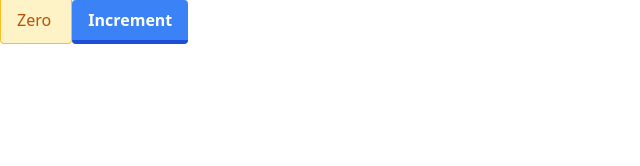
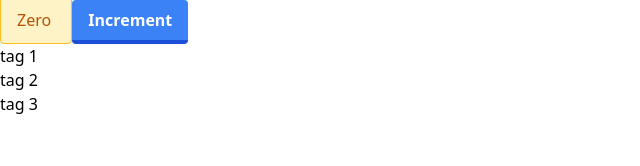
Before and after one commit to alaugustin/React_Crash_Course, a React (Create React App) app in the folder counter-app/: page / in a window 1280 px wide. Shown: the top 166 px of the page, without its empty margins (0-640 px from the left). Built offline with nearby package versions, Linux system fonts and the light colour scheme.

Commit message:
rendering lists

```diff
--- a/counter-app/src/components/counter.jsx
+++ b/counter-app/src/components/counter.jsx
@@ -3,6 +3,7 @@ import React, { Component } from "react";
 class Counter extends React.Component {
   state = {
     count: 0,
+    tags: ["tag 1", "tag 2", "tag 3"],
   };
 
   render() {
@@ -10,6 +11,9 @@ class Counter extends React.Component {
       <React.Fragment>
         <span className={this.getSpanClasses()}>{this.formatCount()}</span>
         <button className={this.getButtonClasses()}>Increment</button>
+        <ul>
+            {this.state.tags.map(tag => <li key={tag}>{tag}</li>)}
+        </ul>
       </React.Fragment>
     );
   }
@@ -25,7 +29,8 @@ class Counter extends React.Component {
   }
 
   getButtonClasses() {
-    let buttonClasses = "bg-blue-500 hover:bg-blue-400 text-white font-bold py-2 px-4 border-b-4 border-blue-700 hover:border-blue-500 rounded";
+    let buttonClasses =
+      "bg-blue-500 hover:bg-blue-400 text-white font-bold py-2 px-4 border-b-4 border-blue-700 hover:border-blue-500 rounded";
     return buttonClasses;
   }
 
```
